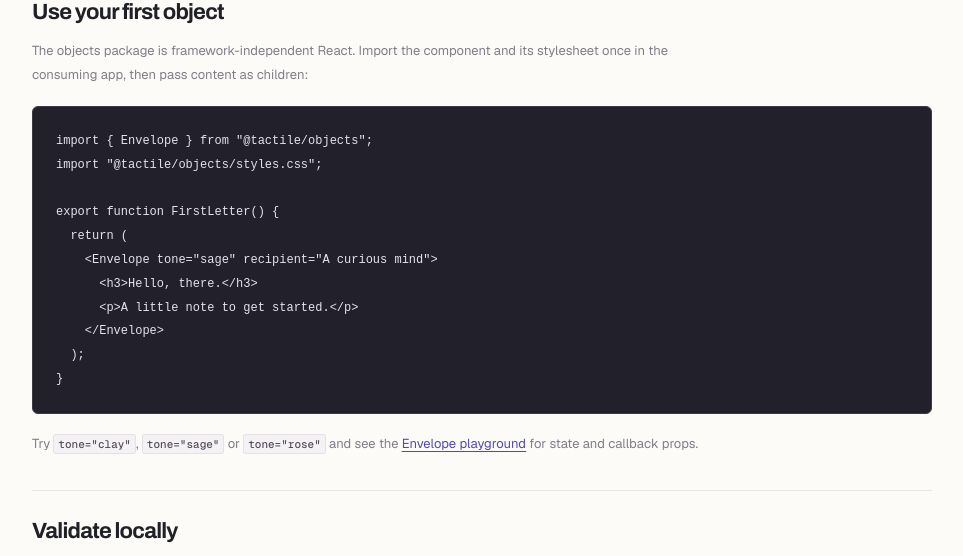
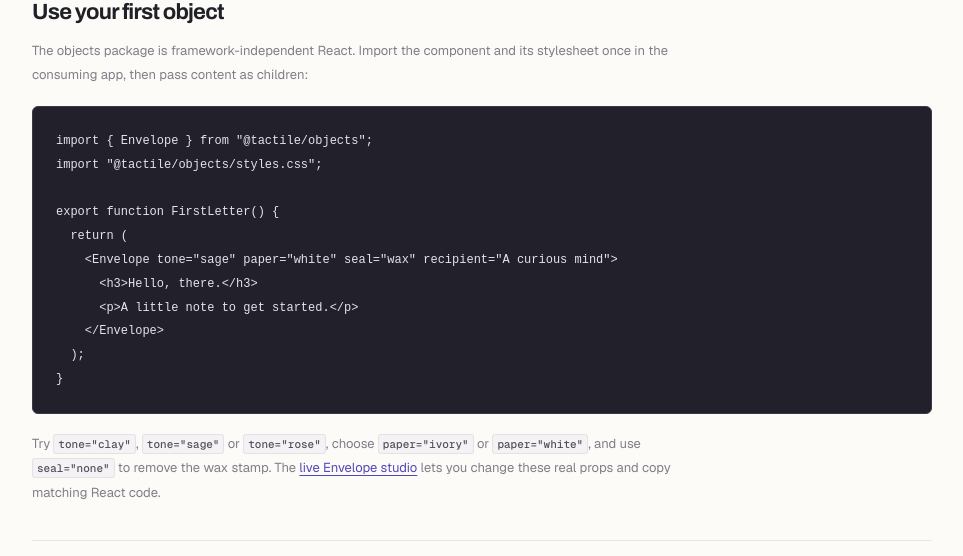
Before and after one commit to victorkay97/tactile-objects, a Next.js app in the folder apps/web/: page /docs/getting-started in a window 1280 px wide. Shown: the part 880-1436 px from the top of the page, without its empty margins (298-1261 px from the left). Built offline with nearby package versions, Linux system fonts and the light colour scheme.

Commit message:
docs: document envelope materials and editable studio example

```diff
--- a/apps/web/app/docs/getting-started/page.tsx
+++ b/apps/web/app/docs/getting-started/page.tsx
@@ -10,7 +10,7 @@ const sample = [
   "",
   "export function FirstLetter() {",
   "  return (",
-  '    <Envelope tone="sage" recipient="A curious mind">',
+  '    <Envelope tone="sage" paper="white" seal="wax" recipient="A curious mind">',
   "      <h3>Hello, there.</h3>",
   "      <p>A little note to get started.</p>",
   "    </Envelope>",
@@ -24,7 +24,7 @@ export default function GettingStarted() {
     <p className="docs-site__lead">The quickest way to run the collection locally, see the first object, and understand how the React package is organized.</p>
     <section><h2>Before you begin</h2><p>You'll need Node.js 22 or newer and Corepack. The project uses pnpm 10.18.0. Until the first npm release, use the component from inside this monorepo.</p></section>
     <section><h2>Run the website</h2><p>Clone the repository and open the development branch, then start the showcase:</p><pre><code>{setup}</code></pre><p>Open <code>http://localhost:3000</code>. The app includes a homepage, collection catalog, and individual playground pages.</p></section>
-    <section><h2>Use your first object</h2><p>The objects package is framework-independent React. Import the component and its stylesheet once in the consuming app, then pass content as children:</p><pre><code>{sample}</code></pre><p>Try <code>tone="clay"</code>, <code>tone="sage"</code> or <code>tone="rose"</code> and see the <Link href="/components/envelope">Envelope playground</Link> for state and callback props.</p></section>
+    <section><h2>Use your first object</h2><p>The objects package is framework-independent React. Import the component and its stylesheet once in the consuming app, then pass content as children:</p><pre><code>{sample}</code></pre><p>Try <code>tone="clay"</code>, <code>tone="sage"</code> or <code>tone="rose"</code>, choose <code>paper="ivory"</code> or <code>paper="white"</code>, and use <code>seal="none"</code> to remove the wax stamp. The <Link href="/components/envelope">live Envelope studio</Link> lets you change these real props and copy matching React code.</p></section>
     <section><h2>Validate locally</h2><pre><code>{["corepack pnpm test","corepack pnpm typecheck","corepack pnpm build"].join("\n")}</code></pre><p>The code is still under active development. Building successfully doesn't substitute for checking the interaction on desktop and mobile.</p></section>
     <div className="docs-site__next"><Link href="/docs/accessibility">Next: Accessibility <ArrowUpRightIcon size={16} aria-hidden="true" /></Link></div>
   </main>;
```
